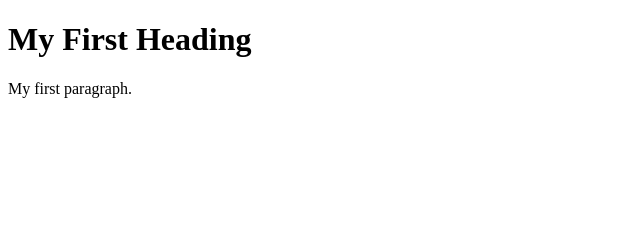
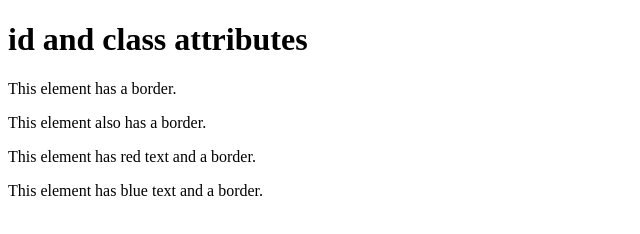
Before and after one commit to saikumarBusam/busamtech.github.io, a plain HTML site: page index.html in a window 1280 px wide. Shown: the whole page, without its empty margins (0-640 px from the left). Drawn offline with Linux system fonts and the light colour scheme.

Commit message:
Update index.html

```diff
--- a/index.html
+++ b/index.html
@@ -1,9 +1,21 @@
 <!DOCTYPE html>
 <html>
-<body>
+ <head>
+   <title>id vs class attributes</title>
+ </head>
+ <body>
+   <!-- id elements can be used to identify specific elements on page -->
+   <h1 id="pageTitle">id and class attributes</h1>
 
-<h1>My First Heading</h1>
-<p>My first paragraph.</p>
+   <!-- class elements can be used to identify multiple elements that have
+				similar characteristics -->
+   <p class="bordered">This element has a border.</p>
 
-</body>
+	 <!-- the same class value can be used on multiple elements -->
+   <p class="bordered">This element also has a border.</p>
+
+   <!-- you can include multiple class values for a single element -->
+   <p class="red bordered">This element has red text and a border.</p>
+   <p class="blue bordered">This element has blue text and a border.</p>
+ </body>
 </html>
```
